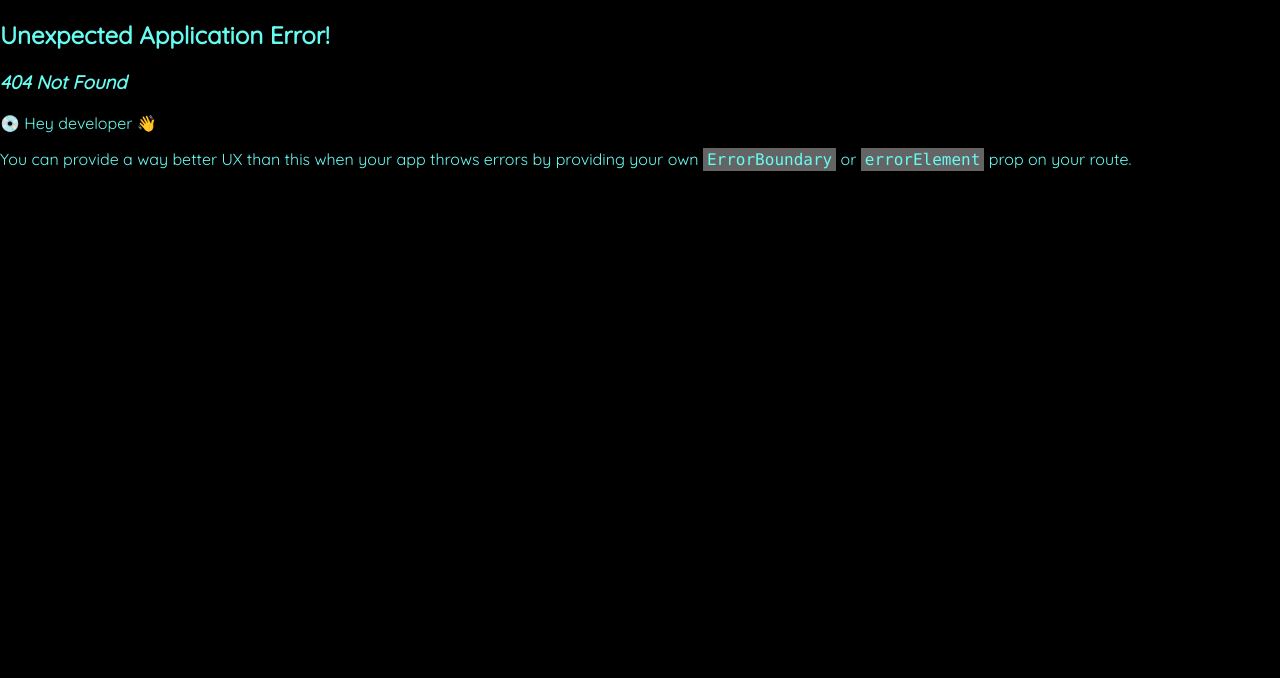
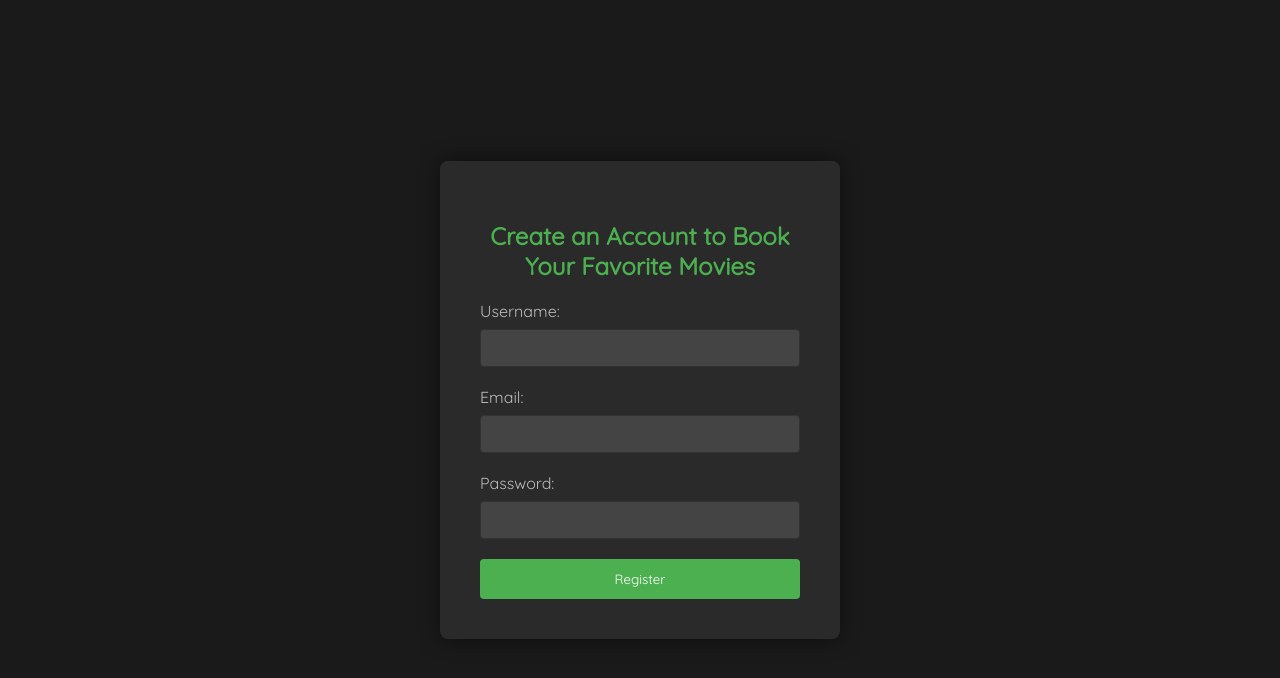
Before and after one commit to Hoslok-1/movies-app-frontend, a React (Create React App) app: page /register in a window 1280 px wide. Before the commit this address had no page. Shown: the top 678 px of the page. Built offline with nearby package versions, Linux system fonts and the light colour scheme.

Commit message:
styled a 'register' page which will be used for users to register an account

```diff
--- a/src/components/Carousel/CarouselBuilder.css
+++ b/src/components/Carousel/CarouselBuilder.css
@@ -5,6 +5,9 @@
 
 .movie-poster{
     height: 300px;
+    border: 1px solid gold;
+    overflow: hidden;
+    border-radius: 10px;
 }
 
 .movie-poster > img{
@@ -33,3 +36,9 @@
     justify-content: space-evenly;
     width: 100%;
 }
+
+.movie-title{
+    color: white;
+    display: flex;
+    align-items: center;
+}
--- a/src/components/Carousel/CarouselBuilder.tsx
+++ b/src/components/Carousel/CarouselBuilder.tsx
@@ -1,14 +1,21 @@
 import React from 'react';
 import './CarouselBuilder.css'
 import Carousel from "react-material-ui-carousel";
-import { Paper } from '@mui/material'
+import { Button,Paper } from '@mui/material'
 import Movie from '../../interfaces/Movie';
+import { useNavigate } from 'react-router-dom';
 
 interface CarouselBuilderProps {
   movieData:Movie[];
 }
 
 const CarouselBuilder = ({movieData}:CarouselBuilderProps) => {
+  const navigate = useNavigate();
+
+  const navigatePurchase = (movie:Movie) => {
+    const { imdbId,poster } = movie;
+    navigate(`/movie/${imdbId}/${encodeURIComponent(poster)}`);
+  };
   return (
     <div className='movie-carousel-container'>
       <Carousel>
@@ -25,6 +32,11 @@ const CarouselBuilder = ({movieData}:CarouselBuilderProps) => {
                       <div className="movie-title">
                         <h4>{movie.title}</h4>
                       </div>
+                      <div className="buy-movie">
+                        <Button variant='contained' onClick={() => {
+                          navigatePurchase(movie)
+                        }}>buy ticket</Button>
+                      </div>
                     </div>
                   </div>
                 </div>
--- /dev/null
+++ b/src/components/Login/Login.tsx
@@ -0,0 +1,9 @@
+import React from 'react'
+
+const Login = () => {
+  return (
+    <div>Login</div>
+  )
+}
+
+export default Login
--- /dev/null
+++ b/src/components/Purchase/Purchase.css
@@ -0,0 +1,21 @@
+
+.movie-purchase{
+    display: flex;
+    flex-direction: row;
+}
+
+
+.movie-poster-purchase{
+    width: 50%;
+    height: 80vh;
+    padding: 20px;
+    margin-left: 150px;
+    overflow: hidden;
+    border-radius: 10px;
+}
+
+.movie-poster-purchase > img{
+    border: 1px solid gold;
+    height:100%;
+    width:50%;
+}
--- /dev/null
+++ b/src/components/Purchase/Purchase.tsx
@@ -0,0 +1,21 @@
+import React from 'react'
+import './Purchase.css'
+import { useParams } from 'react-router-dom'
+
+const Purchase = () => {
+    const {imdbId,poster} = useParams<{imdbId:string,poster:any}>();
+  return (
+    <div className="movie-purchase">
+      <div className="movie-poster-purchase">
+        <img src={decodeURIComponent(poster)} alt="movie poster"/>
+      </div>
+      <div className="form-details">
+        <div>{imdbId}</div>
+        <div>hello</div>
+        <div>there</div>
+      </div>
+    </div>
+  )
+}
+
+export default Purchase
--- /dev/null
+++ b/src/components/Register/Register.css
@@ -0,0 +1,57 @@
+/* RegistrationForm.css */
+
+.registration-container {
+    display: flex;
+    justify-content: center;
+    align-items: center;
+    height: 100vh;
+    background-color: #1a1a1a; /* Dark background color */
+  }
+
+  .registration-form {
+    width: 400px;
+    padding: 40px;
+    border-radius: 8px;
+    box-shadow: 0 0 20px rgba(0, 0, 0, 0.5);
+    background-color: #2a2a2a; /* Dark form background color */
+    color: #fff;
+  }
+
+  h2 {
+    text-align: center;
+    color: #4caf50; /* Accent color */
+  }
+
+  .form-group {
+    margin-bottom: 20px;
+  }
+
+  label {
+    display: block;
+    margin-bottom: 8px;
+    color: #bbb;
+  }
+
+  input {
+    width: 100%;
+    padding: 10px;
+    border: 1px solid #333;
+    border-radius: 4px;
+    box-sizing: border-box;
+    background-color: #444;
+    color: #fff;
+  }
+
+  button {
+    width: 100%;
+    padding: 12px;
+    background-color: #4caf50;
+    color: #fff;
+    border: none;
+    border-radius: 4px;
+    cursor: pointer;
+  }
+
+  button:hover {
+    background-color: #45a049;
+  }
--- /dev/null
+++ b/src/components/Register/Register.tsx
@@ -0,0 +1,29 @@
+import React from 'react'
+import './Register.css'
+const Register = () => {
+  return (
+    <div className="registration-container">
+      <form className="registration-form">
+        <h2>Create an Account to Book Your Favorite Movies</h2>
+        <div className="form-group">
+          <label htmlFor="username">Username:</label>
+          <input type="text" id="username" name="username" required />
+        </div>
+
+        <div className="form-group">
+          <label htmlFor="email">Email:</label>
+          <input type="email" id="email" name="email" required />
+        </div>
+
+        <div className="form-group">
+          <label htmlFor="password">Password:</label>
+          <input type="password" id="password" name="password" required />
+        </div>
+
+        <button type="submit">Register</button>
+      </form>
+    </div>
+  )
+}
+
+export default Register
--- a/src/index.tsx
+++ b/src/index.tsx
@@ -5,13 +5,21 @@ import { Route, RouterProvider, createBrowserRouter,createRoutesFromElements } f
 import Layout from './components/Layout/Layout';
 import Home from './components/Home/Home';
 import About from './components/About/About';
+import Purchase from './components/Purchase/Purchase';
+import Login from './components/Login/Login';
+import Register from './components/Register/Register';
 
 const router = createBrowserRouter(
   createRoutesFromElements(
-    <Route path='/' element={<Layout/>}>
-      <Route path='' element={<Home/>}></Route>
-      <Route path='about' element={<About/>}></Route>
-    </Route>
+    <>
+      <Route path='/' element={<Layout/>}>
+        <Route path='' element={<Home/>}></Route>
+        <Route path='movie/:imdbId/:poster' element= {<Purchase/>}></Route>
+        <Route path='about' element={<About/>}></Route>
+      </Route>
+      <Route path='/login' element={<Login/>}> </Route>
+      <Route path='/register' element={<Register/>}> </Route>
+    </>
   )
 )
 
```
